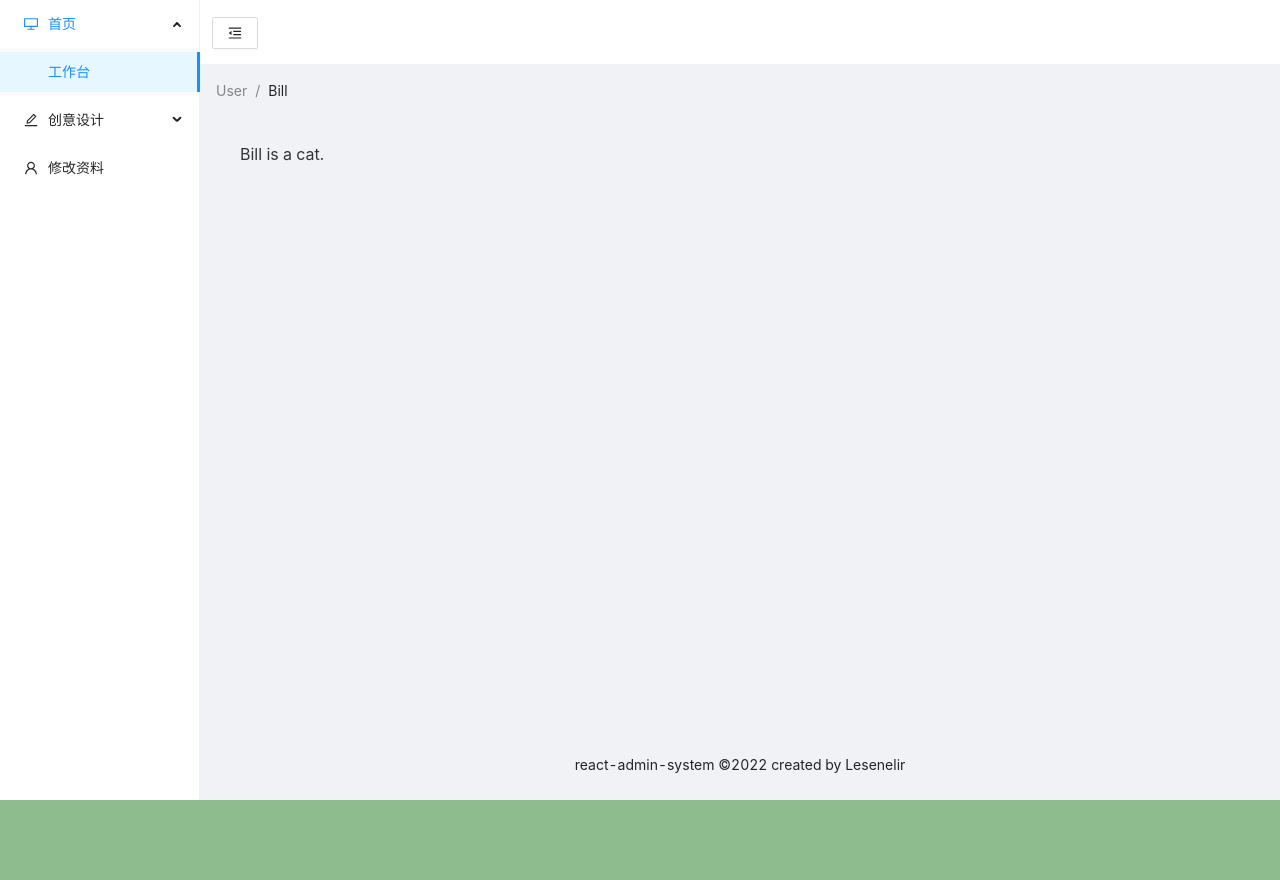
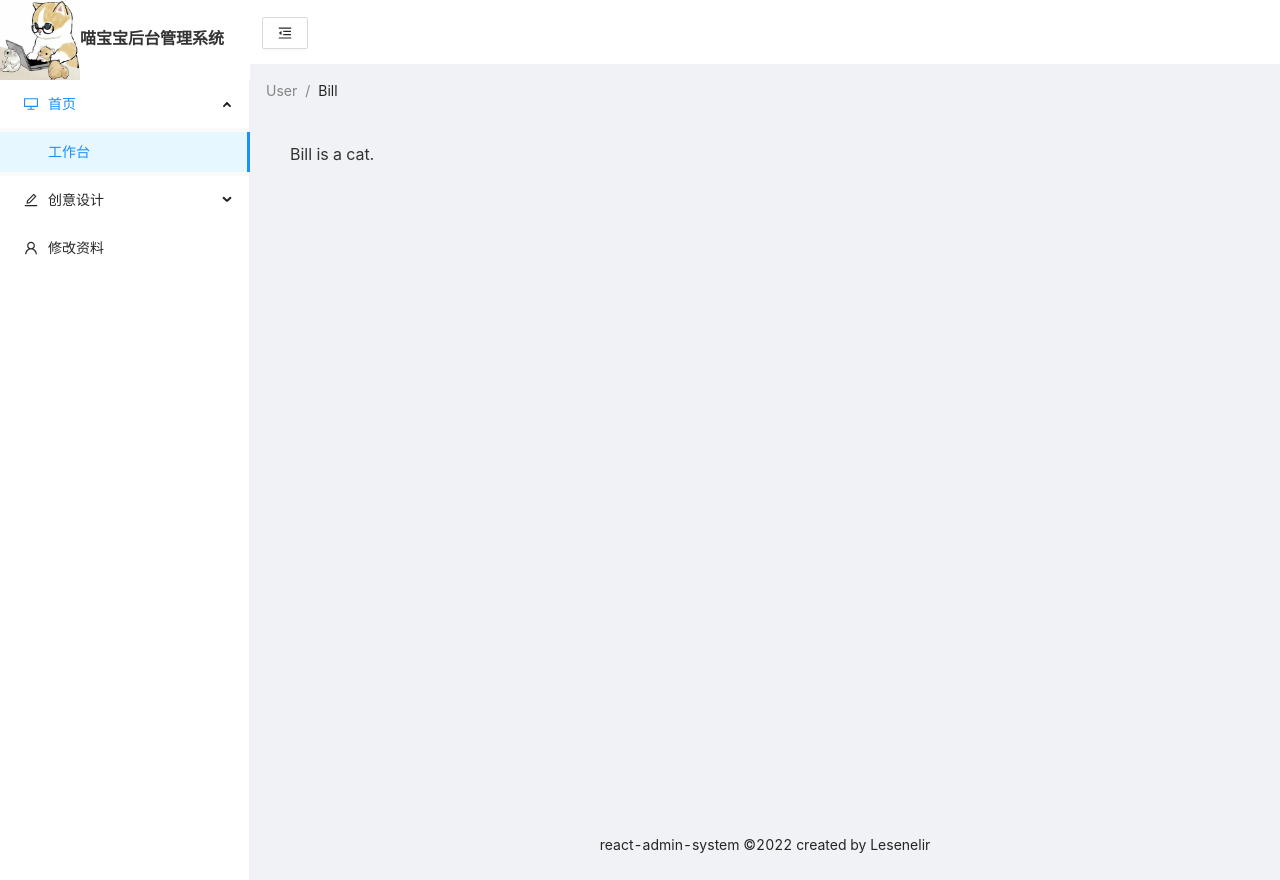
Before and after one commit to lesenelir/meta-react-admin, a React (Create React App) app in the folder admin-system/: page / in a window 1280 px wide. Before the commit the page ends 800 px from the top, so only its background shows below. Built offline with nearby package versions, Linux system fonts and the light colour scheme.

Commit message:
format file directory

```diff
--- /dev/null
+++ b/admin-system/src/components/HomeLeft/HomeLeft.jsx
@@ -0,0 +1,55 @@
+import {DesktopOutlined, EditOutlined, UserOutlined} from "@ant-design/icons"
+import React from "react"
+import logo from "../../assets/images/logo.jpg"
+import {Layout, Menu} from "antd"
+
+const { Sider } = Layout
+
+function getItem(label, key, icon, children) { // 根据传入参数返回一个对象
+  return {
+    key,
+    icon,
+    children,
+    label
+  }
+}
+
+const items = [
+  getItem('首页', 'item1', <DesktopOutlined />, [
+    getItem('工作台', 'item1-sub1')
+  ]),
+  getItem('创意设计', 'item2', <EditOutlined />, [
+    getItem('文章列表', 'item2-sub1'),
+    getItem('富文本编辑器', 'item2-sub2')
+  ]),
+  getItem('修改资料', 'item3', <UserOutlined />),
+]
+
+
+function HomeLeft(props) {
+
+  return (
+      <Sider
+          width="250px"
+          theme="light"
+          breakpoint="lg"
+          collapsed={props.collapsed}
+      >
+        {/*<div className="logo" />*/}
+        <div>
+          <img src={logo} width="80px" alt=""/>
+          { props.collapsed ? '' : <span style={{ fontWeight: 'bold' }}>喵宝宝后台管理系统</span> }
+        </div>
+        <Menu
+            style={{ minHeight: '100vh'}}
+            theme="light"
+            defaultOpenKeys={['item1']}
+            defaultSelectedKeys={['item1-sub1']}
+            mode="inline"
+            items={items}
+        />
+      </Sider>
+  )
+}
+
+export default HomeLeft
--- /dev/null
+++ b/admin-system/src/components/HomeRight/HomeRight.jsx
@@ -0,0 +1,38 @@
+import React from 'react'
+import {Breadcrumb, Button, Layout} from "antd"
+import {MenuFoldOutlined, MenuUnfoldOutlined} from "@ant-design/icons"
+
+const {Header, Content, Footer} = Layout
+
+function HomeRight(props) {
+
+  return (
+      <Layout className="site-layout">
+        <Header className="site-layout-background" style={{padding: 0, backgroundColor: '#fff'}}>
+          <Button
+              style={{marginLeft: '12px', marginBottom: 16}}
+              onClick={() => props.setCollapsed(!props.collapsed)}
+          >
+            {props.collapsed ? <MenuUnfoldOutlined/> : <MenuFoldOutlined/>}
+          </Button>
+
+        </Header>
+
+        <Content style={{margin: '0 16px'}}>
+          <Breadcrumb style={{margin: '16px 0'}}>
+            <Breadcrumb.Item>User</Breadcrumb.Item>
+            <Breadcrumb.Item>Bill</Breadcrumb.Item>
+          </Breadcrumb>
+          <div className="site-layout-background" style={{padding: 24, minHeight: 360}}>
+            Bill is a cat.
+          </div>
+        </Content>
+
+        <Footer style={{textAlign: 'center'}}>
+          react-admin-system ©2022 created by Lesenelir
+        </Footer>
+      </Layout>
+  )
+}
+
+export default HomeRight
--- a/admin-system/src/index.css
+++ b/admin-system/src/index.css
@@ -2,7 +2,7 @@
 /*全局css*/
 
 body {
-  background-color: darkseagreen;
+  /*background-color: darkseagreen;*/
   color: #333333;
   font-size: 16px;
 }
--- a/admin-system/src/pages/Home/Home.jsx
+++ b/admin-system/src/pages/Home/Home.jsx
@@ -1,90 +1,25 @@
-import {
-  DesktopOutlined,
-  UserOutlined,
-  EditOutlined,
-  MenuUnfoldOutlined,
-  MenuFoldOutlined
-} from '@ant-design/icons';
-
-import { Breadcrumb, Layout, Menu, Button } from 'antd'
+import { Layout } from 'antd'
 
 import React, {useState} from "react"
 // import {Outlet} from "react-router-dom"
 
-const { Header, Content, Footer, Sider } = Layout
 
-
-function getItem(label, key, icon, children) { // 根据传入参数返回一个对象
-  return {
-    key,
-    icon,
-    children,
-    label
-  }
-}
-
-const items = [
-  getItem('首页', 'item1', <DesktopOutlined />, [
-    getItem('工作台', 'item1-sub1')
-  ]),
-  getItem('创意设计', 'item2', <EditOutlined />, [
-    getItem('文章列表', 'item2-sub1'),
-    getItem('富文本编辑器', 'item2-sub2')
-  ]),
-  getItem('修改资料', 'item3', <UserOutlined />),
-]
+import HomeLeft from "../../components/HomeLeft/HomeLeft"
+import HomeRight from "../../components/HomeRight/HomeRight"
 
 
 // 后台页面
-//
 function Home() {
+  // collapsed折叠值
   const [collapsed, setCollapsed] = useState(false)
 
   return (
+      <Layout style={{ minHeight: '100vh'}}>
+        {/*左侧边栏*/}
+        <HomeLeft collapsed={collapsed} />
 
-      <Layout style={{ minHeight: '100vh' }}>
-        {/*左侧边栏*/}
-        <Sider
-            breakpoint="lg"
-            collapsed={collapsed}
-        >
-          <div className="logo" />
-          <Menu
-              style={{ minHeight: '100vh' }}
-              theme="light"
-              defaultOpenKeys={['item1']}
-              defaultSelectedKeys={['item1-sub1']}
-              mode="inline"
-              items={items}
-          />
-        </Sider>
-
-        {/*对右侧进行布局*/}
-        <Layout className="site-layout">
-          <Header className="site-layout-background" style={{ padding: 0, backgroundColor: '#fff' }}  >
-            <Button
-                style={{ marginLeft: '12px',marginBottom: 16 }}
-                onClick={() => setCollapsed(!collapsed)}
-            >
-              { collapsed ? <MenuUnfoldOutlined /> : <MenuFoldOutlined /> }
-            </Button>
-          </Header>
-
-          <Content style={{ margin: '0 16px' }}>
-            <Breadcrumb style={{ margin: '16px 0' }}>
-              <Breadcrumb.Item>User</Breadcrumb.Item>
-              <Breadcrumb.Item>Bill</Breadcrumb.Item>
-            </Breadcrumb>
-            <div className="site-layout-background" style={{ padding: 24, minHeight: 360 }}>
-              Bill is a cat.
-            </div>
-          </Content>
-
-          <Footer style={{ textAlign: 'center' }}>
-            react-admin-system ©2022 created by Lesenelir
-          </Footer>
-        </Layout>
-
+        {/*/!*对右侧进行布局*!/*/}
+        <HomeRight collapsed={collapsed} setCollapsed={setCollapsed} />
       </Layout>
   )
 }
--- a/admin-system/src/router/index.jsx
+++ b/admin-system/src/router/index.jsx
@@ -1,4 +1,3 @@
-// import App from "../App"
 import Home from "../pages/Home/Home"
 import Loading from "../components/Loading/Loading"
 
```
Also changed, not shown: admin-system/src/App.jsx (deleted, +0 -92 lines), admin-system/src/assets/images/logo.jpg (added).
